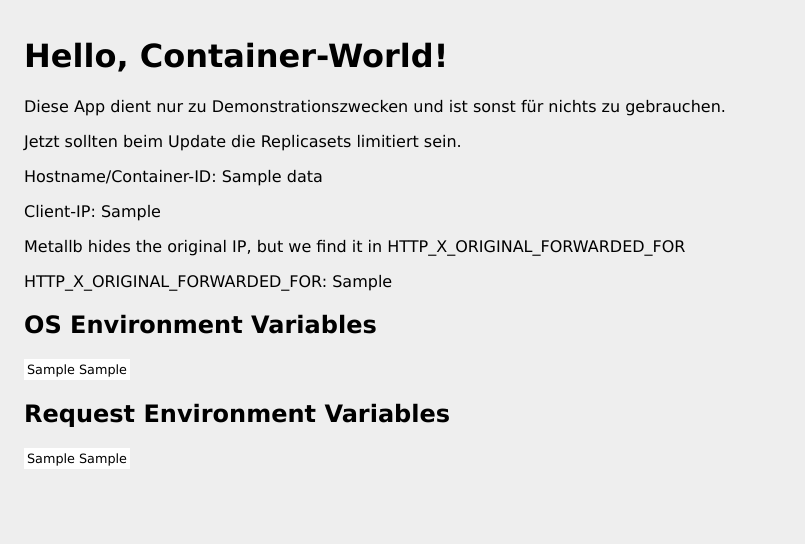
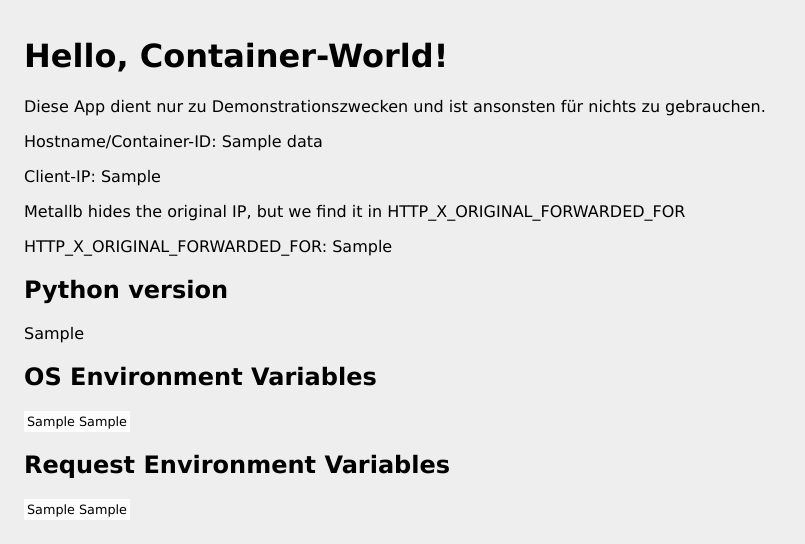
Before and after one commit to matthiashinrichs/dockertest, a Flask app: template app/templates/index.html in a window 1280 px wide. Shown: the top 544 px of the page, without its empty margins (0-805 px from the left). Run offline with Flask 2, Linux system fonts and the light colour scheme; the template is opened without the code that fills it: most values are stand-ins (such as "Sample title", 1, 10 or a date in 2020).

Commit message:
added python version output

```diff
--- a/app/app.py
+++ b/app/app.py
@@ -2,6 +2,7 @@ from flask import Flask
 from flask import render_template
 from flask import request
 import socket
+import sys
 import os
 
 app = Flask(__name__)
@@ -10,11 +11,13 @@ app = Flask(__name__)
 @app.route('/')
 def hello_index():
     os_env = os.environ
+    python_version = sys.version
     r_ip = request.environ.get('HTTP_X_REAL_IP', request.remote_addr)
     x_forwarded_ip = request.environ.get('HTTP_X_ORIGINAL_FORWARDED_FOR', '0')
     req_env = request.environ
     hostname = socket.gethostname()
     data = {
+        'python_version': python_version,
         'os_env': os_env,
         'client_ip': r_ip,
         'request_env': req_env,
--- a/app/templates/index.html
+++ b/app/templates/index.html
@@ -9,9 +9,7 @@
 <body>
 
 <h1>Hello, Container-World!</h1>
-<p>Diese App dient nur zu Demonstrationszwecken und ist sonst für nichts zu gebrauchen.</p>
-
-<p>Jetzt sollten beim Update die Replicasets limitiert sein.</p>
+<p>Diese App dient nur zu Demonstrationszwecken und ist ansonsten für nichts zu gebrauchen.</p>
 
 <p>Hostname/Container-ID: {{ data.hostname }}</p>
 <p>Client-IP: {{ data.client_ip }}</p>
@@ -19,6 +17,8 @@
     <p>Metallb hides the original IP, but we find it in HTTP_X_ORIGINAL_FORWARDED_FOR</p>
     <p>HTTP_X_ORIGINAL_FORWARDED_FOR: {{ data.x_forwarded_ip }}</p>
 {% endif %}
+<h2>Python version</h2>
+<p>{{ data.python_version }}</p>
 
 <h2>OS Environment Variables</h2>
 <table>
```
